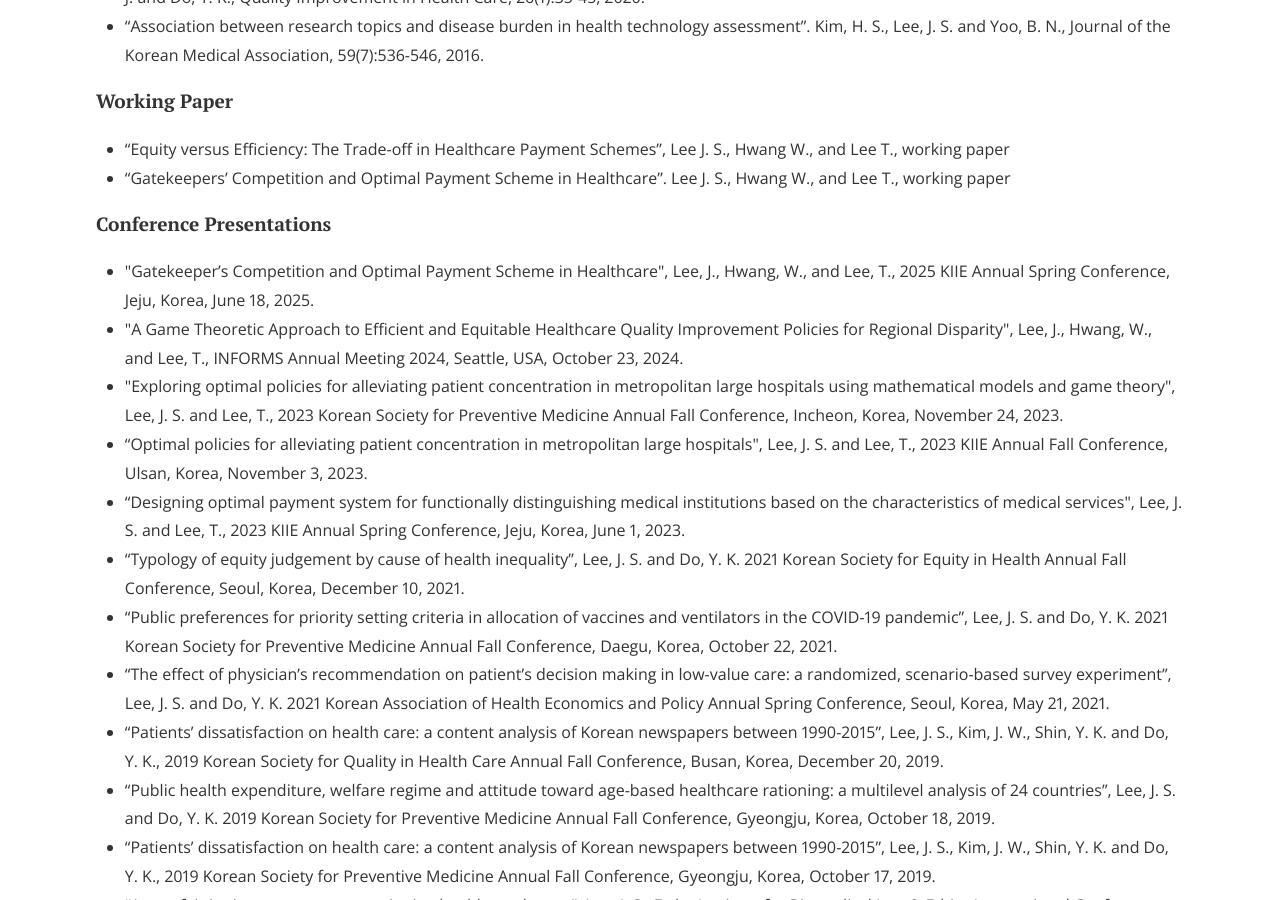
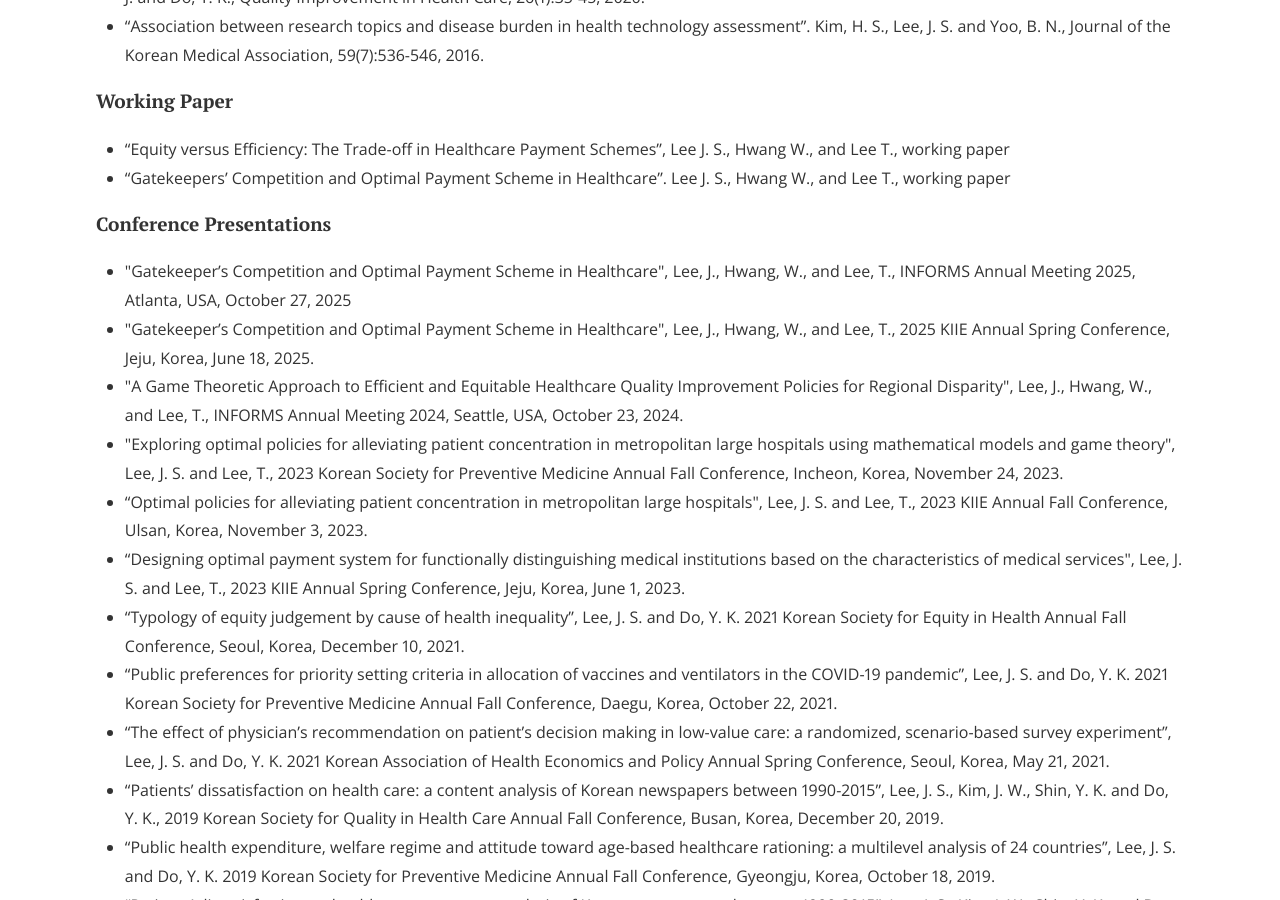
Before and after one commit to CSDlab-KAIST/csdlab-kaist.github.io, a Jekyll site: the page built from people/jisu.html, in a window 1280 px wide and 900 px high, scrolled down 1197 px. Built offline with Jekyll 4.4.1, drawn with Linux system fonts in a browser that asks for light colours; nearby versions of some CDN libraries.

Commit message:
Update jisu.html

```diff
--- a/people/jisu.html
+++ b/people/jisu.html
@@ -64,6 +64,7 @@ title: Ji-Su Lee
 
 <h4>Conference Presentations</h4>
 <ul>
+  <li>"Gatekeeper’s Competition and Optimal Payment Scheme in Healthcare", Lee, J., Hwang, W., and Lee, T., INFORMS Annual Meeting 2025, Atlanta, USA, October 27, 2025</li>
   <li>"Gatekeeper’s Competition and Optimal Payment Scheme in Healthcare", Lee, J., Hwang, W., and Lee, T., 2025 KIIE Annual Spring Conference, Jeju, Korea, June 18, 2025.</li>
   <li>"A Game Theoretic Approach to Efficient and Equitable Healthcare Quality Improvement Policies for Regional Disparity", Lee, J., Hwang, W., and Lee, T., INFORMS Annual Meeting 2024, Seattle, USA, October 23, 2024.</li>
   <li>"Exploring optimal policies for alleviating patient concentration in metropolitan large hospitals using mathematical models and game theory", Lee, J. S. and Lee, T., 2023 Korean Society for Preventive Medicine Annual Fall Conference, Incheon, Korea, November 24, 2023.</li>
```
